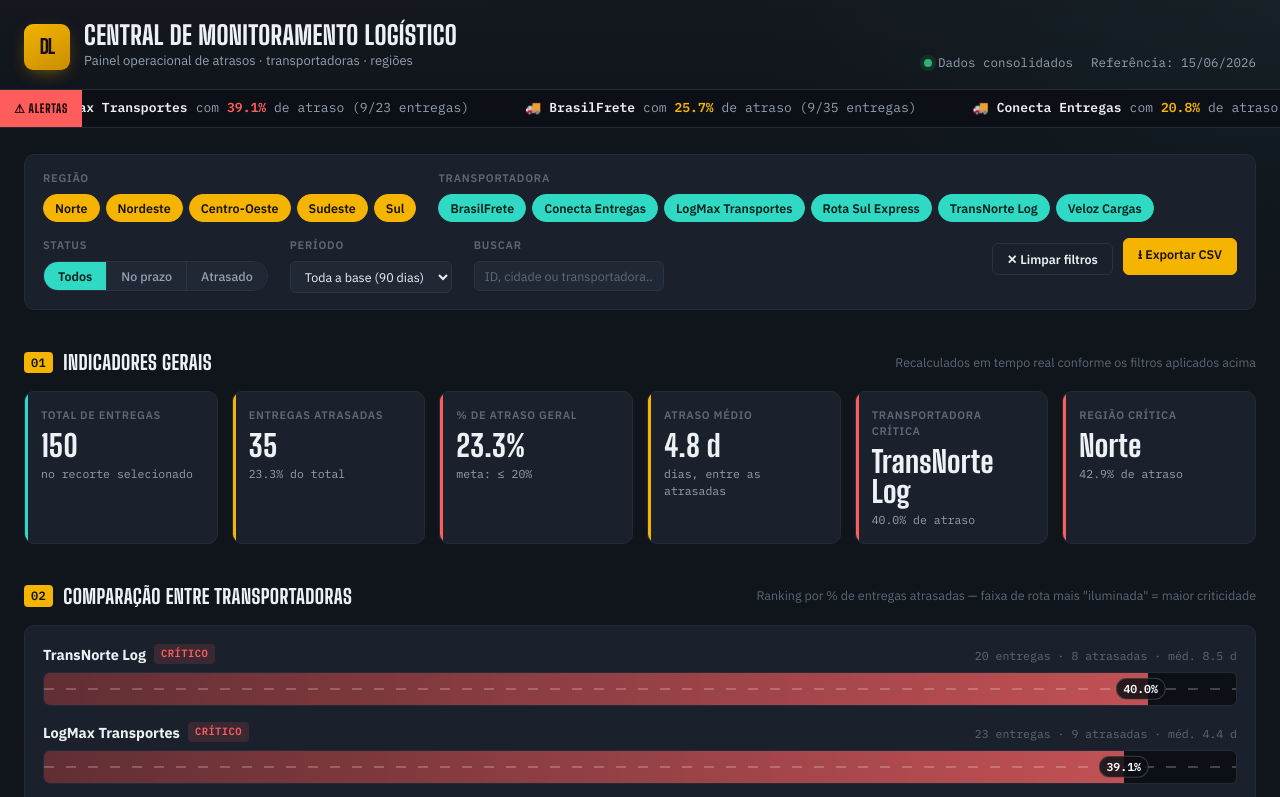
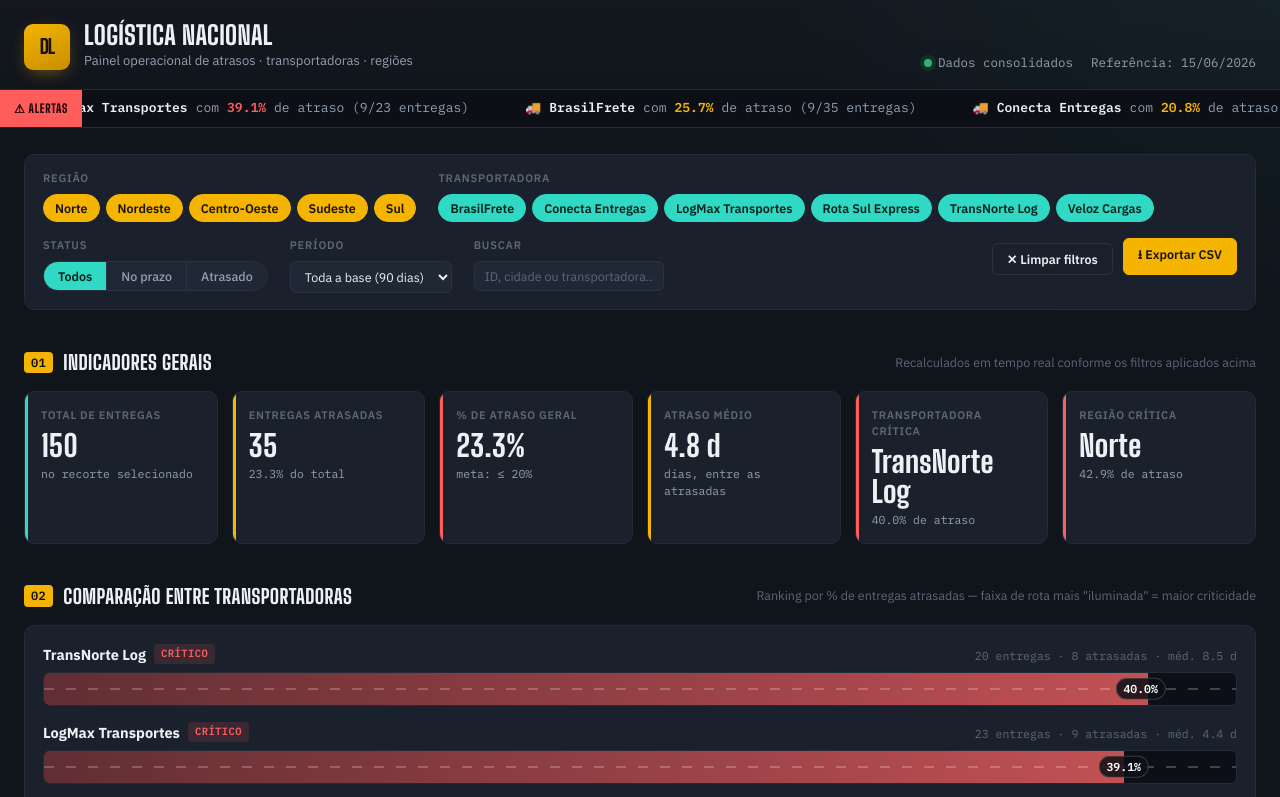
Before and after one commit to vmcSoftw/logisticanacional, a plain HTML site: page index.html in a window 1280 px wide. Shown: the top 797 px of the page. Drawn offline with nearby package versions, Linux system fonts and the light colour scheme.

Commit message:
Update index.html

```diff
--- a/index.html
+++ b/index.html
@@ -3,7 +3,7 @@
 <head>
 <meta charset="UTF-8">
 <meta name="viewport" content="width=device-width, initial-scale=1.0">
-<title>Central de Monitoramento Logístico</title>
+<title>Logística Nacional</title>
 <link rel="preconnect" href="https://fonts.googleapis.com">
 <link rel="preconnect" href="https://fonts.gstatic.com" crossorigin>
 <link href="https://fonts.googleapis.com/css2?family=Big+Shoulders+Display:wght@600;700;800&family=IBM+Plex+Sans:wght@400;500;600;700&family=IBM+Plex+Mono:wght@400;500;600&display=swap" rel="stylesheet">
@@ -276,7 +276,7 @@ button{font-family:inherit;}
     <div class="brand">
       <div class="brand__mark">DL</div>
       <div class="brand__text">
-        <h1>Central de Monitoramento Logístico</h1>
+        <h1>Logística Nacional</h1>
         <p>Painel operacional de atrasos &middot; transportadoras &middot; regiões</p>
       </div>
     </div>
```
